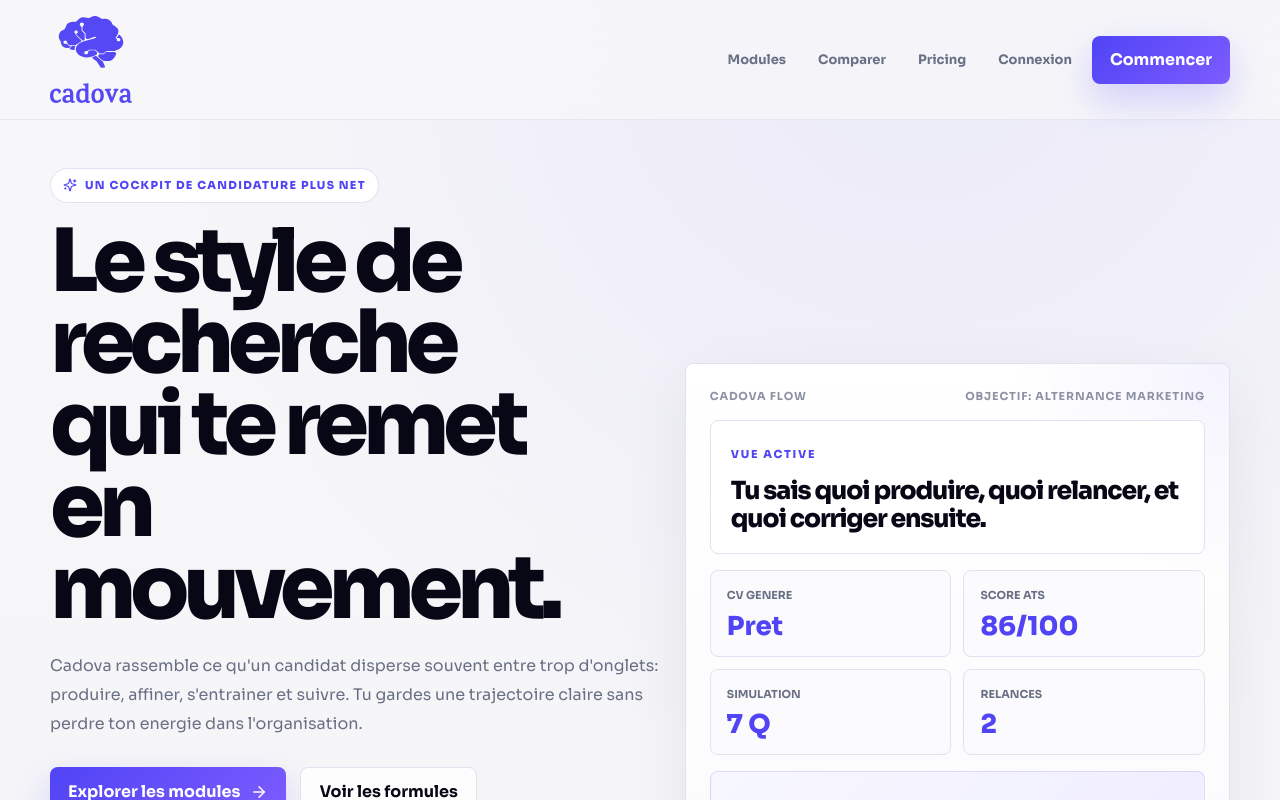
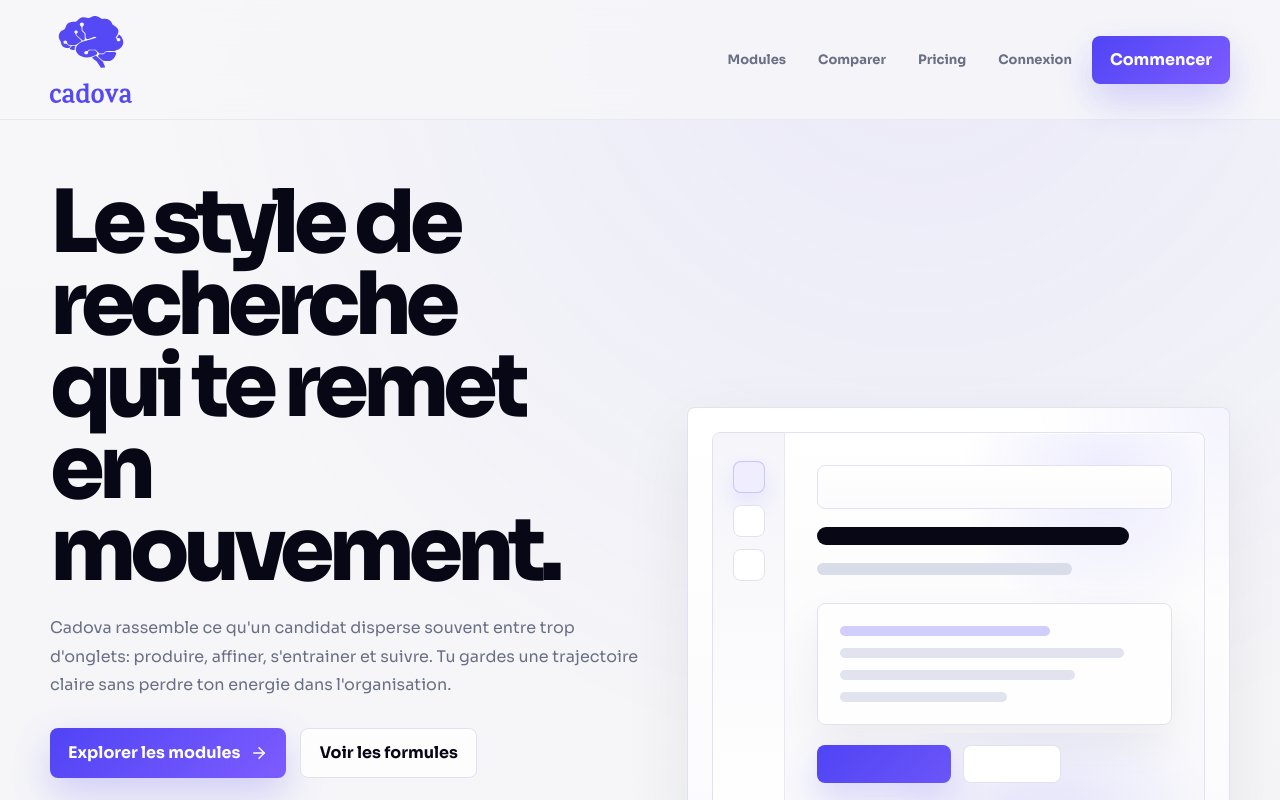
Before and after one commit to nothanger/cadova, a React (Vite) app: page / in a window 1280 px wide. Shown: the top 800 px of the page. Built offline with nearby package versions, Linux system fonts and the light colour scheme.

Commit message:
Clean up landing hero preview

```diff
--- a/src/app/pages/Landing.tsx
+++ b/src/app/pages/Landing.tsx
@@ -1,5 +1,5 @@
 import { Link } from "react-router";
-import { ArrowRight, CheckCircle2, Shield, Sparkles } from "lucide-react";
+import { ArrowRight, CheckCircle2, Shield } from "lucide-react";
 import { MarketingShell } from "../components/MarketingShell";
 import { ModuleCard } from "../components/ModuleCard";
 import { useSEO } from "../hooks/useSEO";
@@ -53,10 +53,6 @@ export function Landing() {
       <section className="marketing-section marketing-hero">
         <div className="marketing-container marketing-hero-grid">
           <div>
-            <span className="marketing-eyebrow">
-              <Sparkles size={14} />
-              Un cockpit de candidature plus net
-            </span>
             <h1 className="marketing-title">
               Le style de recherche
               <br />
@@ -107,53 +103,26 @@ export function Landing() {
           </div>
 
           <div className="marketing-panel marketing-hero-visual">
-            <div className="marketing-preview-frame">
-              <div className="marketing-preview-topline">
-                <span>Cadova flow</span>
-                <span>Objectif: alternance marketing</span>
+            <div className="marketing-workspace-preview" aria-hidden="true">
+              <div className="marketing-workspace-sidebar">
+                <span />
+                <span />
+                <span />
               </div>
-
-              <div className="marketing-preview-highlight">
-                <span className="marketing-kicker">
-                  Vue active
-                </span>
-                <h3>Tu sais quoi produire, quoi relancer, et quoi corriger ensuite.</h3>
-              </div>
-
-              <div className="marketing-preview-stack">
-                <div className="marketing-metric-card">
-                  <span className="marketing-metric-label">CV genere</span>
-                  <span className="marketing-metric-value" style={{ color: "#5044f5" }}>
-                    Pret
-                  </span>
+              <div className="marketing-workspace-main">
+                <div className="marketing-workspace-bar" />
+                <div className="marketing-workspace-line marketing-workspace-line-wide" />
+                <div className="marketing-workspace-line" />
+                <div className="marketing-workspace-doc">
+                  <span />
+                  <span />
+                  <span />
+                  <span />
                 </div>
-                <div className="marketing-metric-card">
-                  <span className="marketing-metric-label">Score ATS</span>
-                  <span className="marketing-metric-value" style={{ color: "#5044f5" }}>
-                    86/100
-                  </span>
+                <div className="marketing-workspace-actions">
+                  <span />
+                  <span />
                 </div>
-                <div className="marketing-metric-card">
-                  <span className="marketing-metric-label">Simulation</span>
-                  <span className="marketing-metric-value" style={{ color: "#5044f5" }}>
-                    7 Q
-                  </span>
-                </div>
-                <div className="marketing-metric-card">
-                  <span className="marketing-metric-label">Relances</span>
-                  <span className="marketing-metric-value" style={{ color: "#5044f5" }}>
-                    2
-                  </span>
-                </div>
-              </div>
-
-              <div className="marketing-spotlight">
-                <span className="marketing-kicker">
-                  Ce que tu recuperes
-                </span>
-                <p className="marketing-card-copy" style={{ margin: 0 }}>
-                  Moins de friction mentale, plus de coherence entre ce que tu racontes, ce que tu envoies et ce que tu suis.
-                </p>
               </div>
             </div>
           </div>
--- a/src/styles/marketing.css
+++ b/src/styles/marketing.css
@@ -113,7 +113,7 @@
 }
 
 .marketing-hero {
-  padding-top: 48px;
+  padding-top: 62px;
 }
 
 .marketing-panel,
@@ -151,8 +151,9 @@
 }
 
 .marketing-hero-grid {
-  grid-template-columns: minmax(0, 1.06fr) minmax(340px, 0.94fr);
+  grid-template-columns: minmax(0, 1.04fr) minmax(360px, 0.96fr);
   align-items: center;
+  gap: 48px;
 }
 
 .marketing-grid-2 {
@@ -185,7 +186,7 @@
 }
 
 .marketing-title {
-  margin: 18px 0 0;
+  margin: 0;
   color: #070716;
   font-size: clamp(3rem, 7vw, 5.45rem);
   font-weight: 800;
@@ -264,76 +265,143 @@
 }
 
 .marketing-hero-visual {
+  min-height: 430px;
   padding: 24px;
   overflow: hidden;
 }
 
-.marketing-preview-frame {
+.marketing-workspace-preview {
+  position: relative;
   display: grid;
-  gap: 16px;
+  grid-template-columns: 72px minmax(0, 1fr);
+  min-height: 382px;
+  overflow: hidden;
+  border: 1px solid #dfe2ef;
+  border-radius: 8px;
+  background:
+    radial-gradient(circle at 80% 12%, rgba(80, 68, 245, 0.1), transparent 28%),
+    linear-gradient(180deg, #ffffff, #f8f8fb);
+  box-shadow: inset 0 1px 0 rgba(255, 255, 255, 0.88);
 }
 
-.marketing-preview-topline {
-  display: flex;
-  justify-content: space-between;
-  gap: 16px;
-  color: #8c91a3;
-  font-size: 11px;
-  font-weight: 700;
-  letter-spacing: 0.08em;
-  text-transform: uppercase;
+.marketing-workspace-preview::after {
+  content: "";
+  position: absolute;
+  inset: auto -18% -36% 18%;
+  height: 220px;
+  background: radial-gradient(circle, rgba(80, 68, 245, 0.13), transparent 64%);
+  pointer-events: none;
 }
 
-.marketing-preview-highlight {
+.marketing-workspace-sidebar {
+  display: flex;
+  flex-direction: column;
+  gap: 12px;
+  padding: 28px 20px;
+  border-right: 1px solid #e6e8f2;
+  background: linear-gradient(180deg, #f5f5fa, #ffffff);
+}
+
+.marketing-workspace-sidebar span {
+  width: 32px;
+  height: 32px;
   border: 1px solid #e0e2ef;
   border-radius: 8px;
   background: #fff;
-  padding: 20px;
 }
 
-.marketing-preview-highlight h3 {
-  margin: 12px 0 0;
-  color: #070716;
-  font-size: 25px;
-  letter-spacing: -0.045em;
-  line-height: 1.12;
+.marketing-workspace-sidebar span:first-child {
+  border-color: rgba(80, 68, 245, 0.24);
+  background: #efedff;
+  box-shadow: 0 12px 26px rgba(80, 68, 245, 0.12);
 }
 
-.marketing-preview-stack {
+.marketing-workspace-main {
+  position: relative;
+  z-index: 1;
   display: grid;
-  grid-template-columns: repeat(2, minmax(0, 1fr));
-  gap: 12px;
+  align-content: start;
+  gap: 18px;
+  padding: 32px;
 }
 
-.marketing-metric-card {
+.marketing-workspace-bar {
+  width: min(100%, 420px);
+  height: 44px;
   border: 1px solid #e0e2ef;
   border-radius: 8px;
-  background: #fbfbfd;
-  padding: 16px;
+  background: linear-gradient(180deg, #ffffff, #fbfbfd);
 }
 
-.marketing-metric-label {
-  display: block;
-  color: #697085;
-  font-size: 11px;
-  font-weight: 700;
-  text-transform: uppercase;
+.marketing-workspace-line {
+  width: min(72%, 320px);
+  height: 12px;
+  border-radius: 999px;
+  background: #d9dde9;
 }
 
-.marketing-metric-value {
-  display: block;
-  margin-top: 10px;
-  color: #5044f5;
-  font-size: 26px;
-  font-weight: 800;
-  line-height: 1;
+.marketing-workspace-line-wide {
+  width: min(88%, 420px);
+  height: 18px;
+  background: #070716;
 }
 
-.marketing-spotlight {
-  border: 1px solid rgba(80, 68, 245, 0.14);
+.marketing-workspace-doc {
+  display: grid;
+  gap: 12px;
+  width: min(100%, 440px);
+  margin-top: 10px;
+  padding: 22px;
+  border: 1px solid #e0e2ef;
   border-radius: 8px;
-  background: linear-gradient(135deg, #f7f7ff, #efedff);
-  padding: 20px;
+  background: rgba(255, 255, 255, 0.86);
+  box-shadow: 0 18px 44px rgba(15, 16, 33, 0.06);
+}
+
+.marketing-workspace-doc span {
+  height: 10px;
+  border-radius: 999px;
+  background: #e1e4ee;
+}
+
+.marketing-workspace-doc span:nth-child(1) {
+  width: 68%;
+  background: rgba(80, 68, 245, 0.26);
+}
+
+.marketing-workspace-doc span:nth-child(2) {
+  width: 92%;
+}
+
+.marketing-workspace-doc span:nth-child(3) {
+  width: 76%;
+}
+
+.marketing-workspace-doc span:nth-child(4) {
+  width: 54%;
+}
+
+.marketing-workspace-actions {
+  display: flex;
+  gap: 12px;
+  margin-top: 2px;
+}
+
+.marketing-workspace-actions span {
+  height: 38px;
+  border-radius: 8px;
+}
+
+.marketing-workspace-actions span:first-child {
+  width: 134px;
+  background: linear-gradient(135deg, #5044f5, #6b55f7);
+  box-shadow: 0 16px 34px rgba(80, 68, 245, 0.2);
+}
+
+.marketing-workspace-actions span:last-child {
+  width: 98px;
+  border: 1px solid #e0e2ef;
+  background: #fff;
 }
 
 .marketing-meta-grid {
@@ -511,9 +579,12 @@
     grid-template-columns: 1fr;
   }
 
-  .marketing-meta-grid,
-  .marketing-preview-stack {
+  .marketing-meta-grid {
     grid-template-columns: 1fr 1fr;
+  }
+
+  .marketing-hero-visual {
+    min-height: auto;
   }
 }
 
@@ -547,8 +618,34 @@
     font-size: clamp(2.5rem, 12vw, 4rem);
   }
 
-  .marketing-meta-grid,
-  .marketing-preview-stack {
+  .marketing-meta-grid {
     grid-template-columns: 1fr;
   }
+
+  .marketing-workspace-preview {
+    grid-template-columns: 52px minmax(0, 1fr);
+    min-height: 320px;
+  }
+
+  .marketing-workspace-sidebar {
+    padding: 20px 12px;
+  }
+
+  .marketing-workspace-sidebar span {
+    width: 28px;
+    height: 28px;
+  }
+
+  .marketing-workspace-main {
+    padding: 24px 18px;
+  }
+
+  .marketing-workspace-actions {
+    flex-direction: column;
+  }
+
+  .marketing-workspace-actions span:first-child,
+  .marketing-workspace-actions span:last-child {
+    width: min(100%, 180px);
+  }
 }
```
